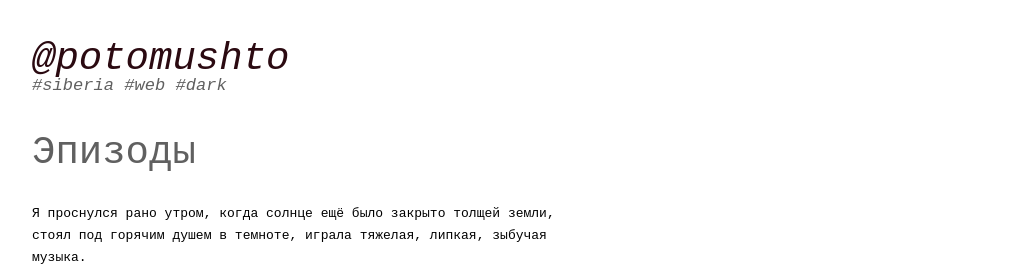
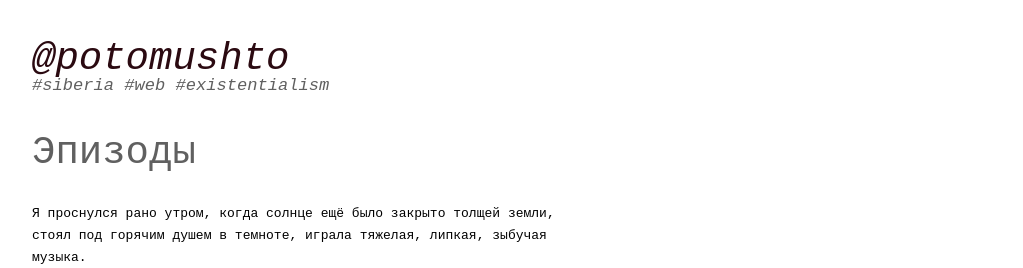
Before and after one commit to ptmt/ptmt.github.com, a Jekyll site: the page built from _posts/2012-02-7-episodes-teaser.md, in a window 1280 px wide. Shown: the top 268 px of the page, without its empty margins (128-1151 px from the left). Built offline with Jekyll 4.4.1, drawn with Linux system fonts in a browser that asks for light colours; Markdown is read by kramdown in place of the engine named in the settings; some of the changed lines change nothing that is shown.

Commit message:
Update default.html

```diff
--- a/_layouts/default.html
+++ b/_layouts/default.html
@@ -2,9 +2,9 @@
 <html>
 <head>
    <meta http-equiv="content-type" content="text/html; charset=utf-8" />
-   <title> Потому что {{ page.title }} - Веб и снег на берегу реки Обь</title>
+   <title> Потому что {{ page.title }} - Веб и снег на берегу</title>
    <meta name="author" content="potomushto" />
-   <meta name="description" content="Веб и снег на берегу реки Обь" >
+   <meta name="description" content="Веб и снег на берегу реки" >
    <link rel="stylesheet" media="screen" type="text/css" href="/css/reset.css" />
    <link rel="stylesheet" media="screen" type="text/css" href="/css/style.css" />
 
@@ -13,7 +13,7 @@
   <header>
       <hgroup>
           <h1><a href="/" >@potomushto</a></h1>
-          <h2>#siberia #web #dark</h2>
+          <h2>#siberia #web #existentialism</h2>
       </hgroup>
   </header>
 
```
